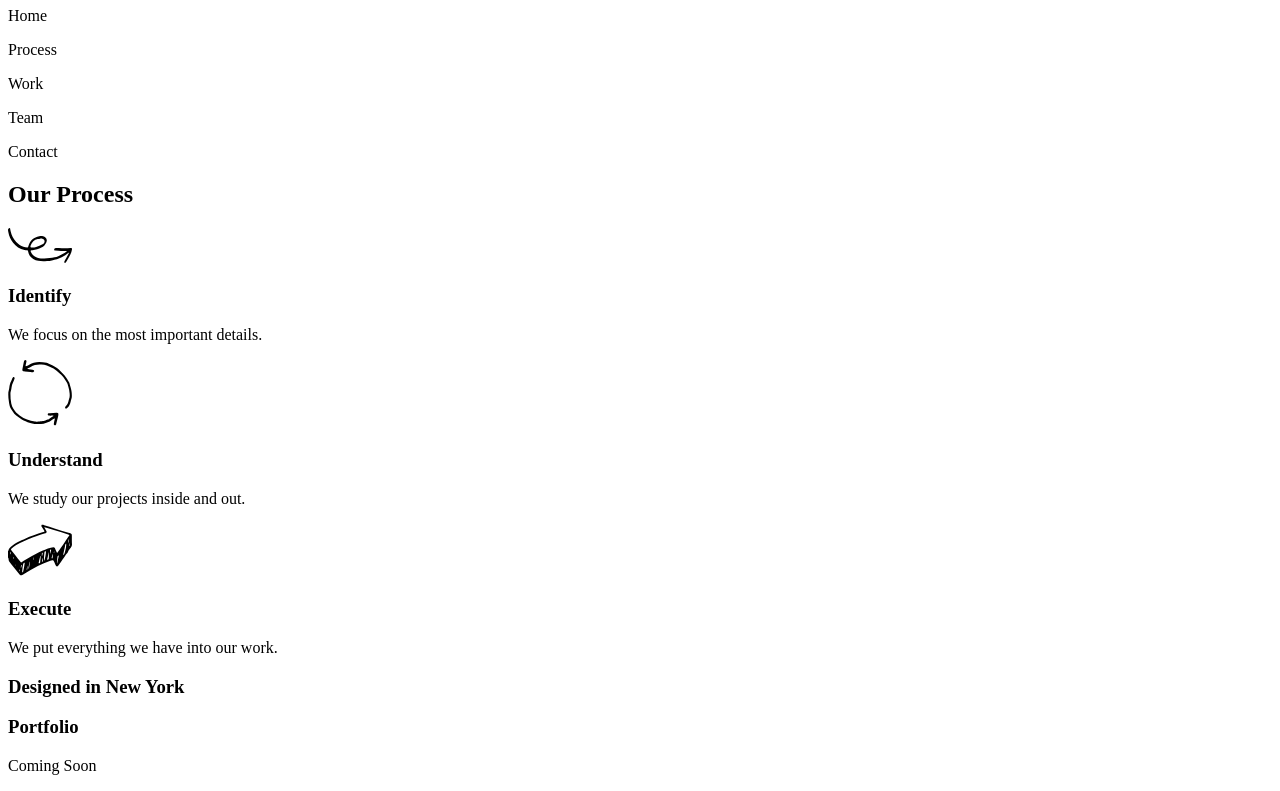
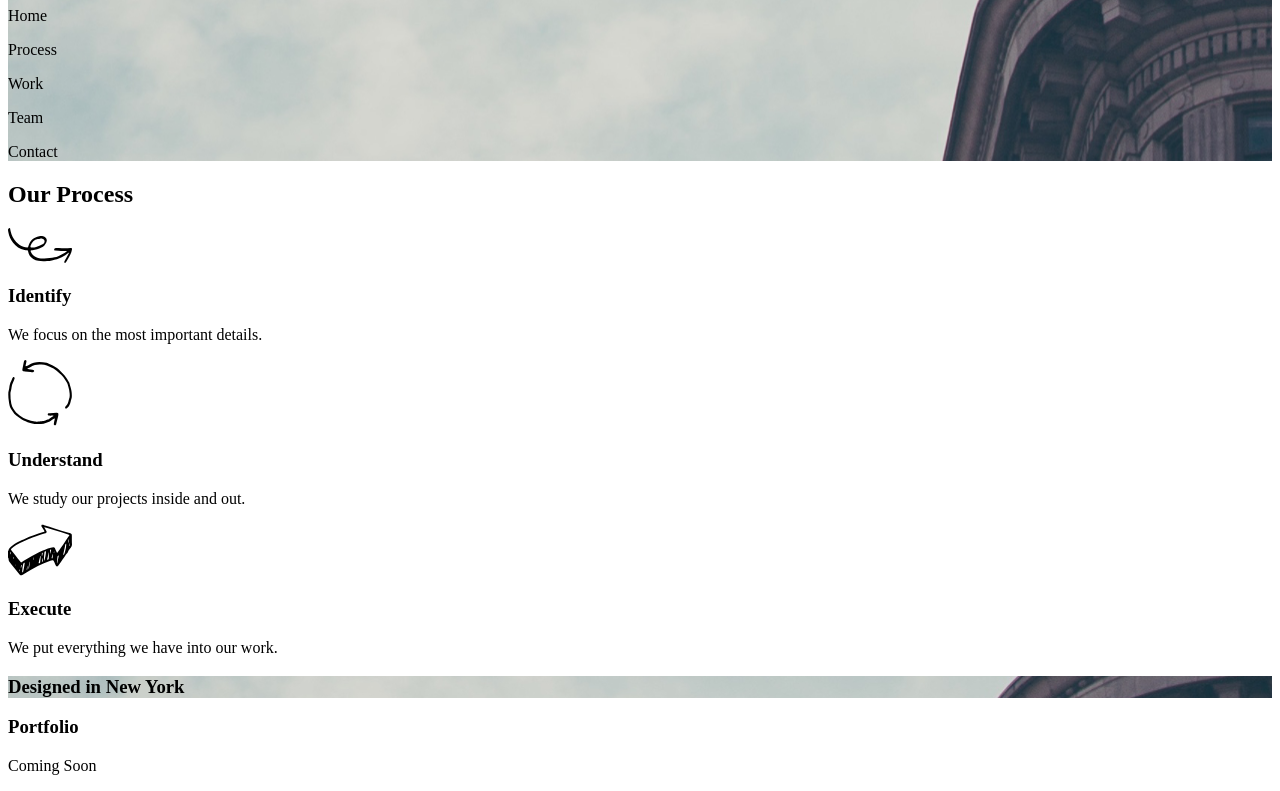
Before and after one commit to joshuajameshead/broadway, a plain HTML site: page index.html in a window 1280 px wide. Shown: the part 73-864 px from the top of the page. Drawn offline with Linux system fonts and the light colour scheme.

Commit message:
Finally resolved background image issue.

```diff
--- a/resources/css/style.css
+++ b/resources/css/style.css
@@ -1,3 +1,3 @@
 .hero {
-  background-image: image(resources/images/the-flatiron-building.png);
+  background-image: url(../images/the-flatiron-building.png);
 }
```
